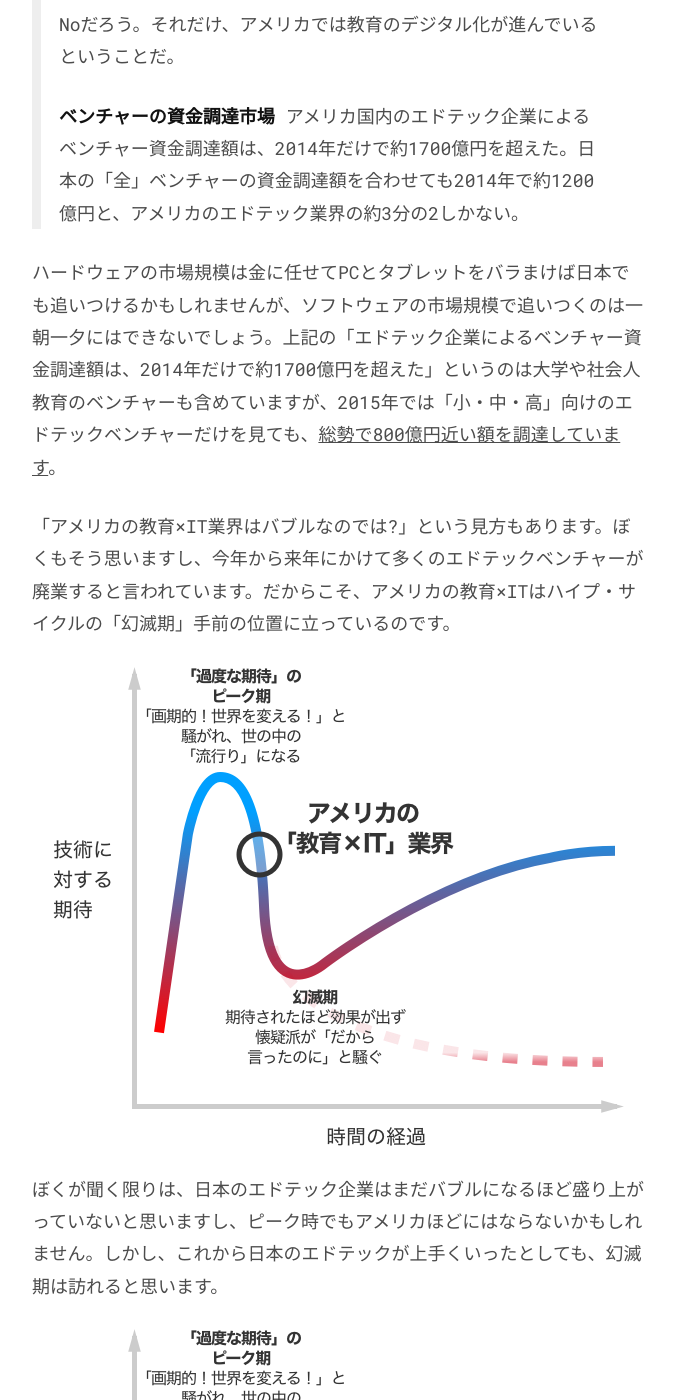
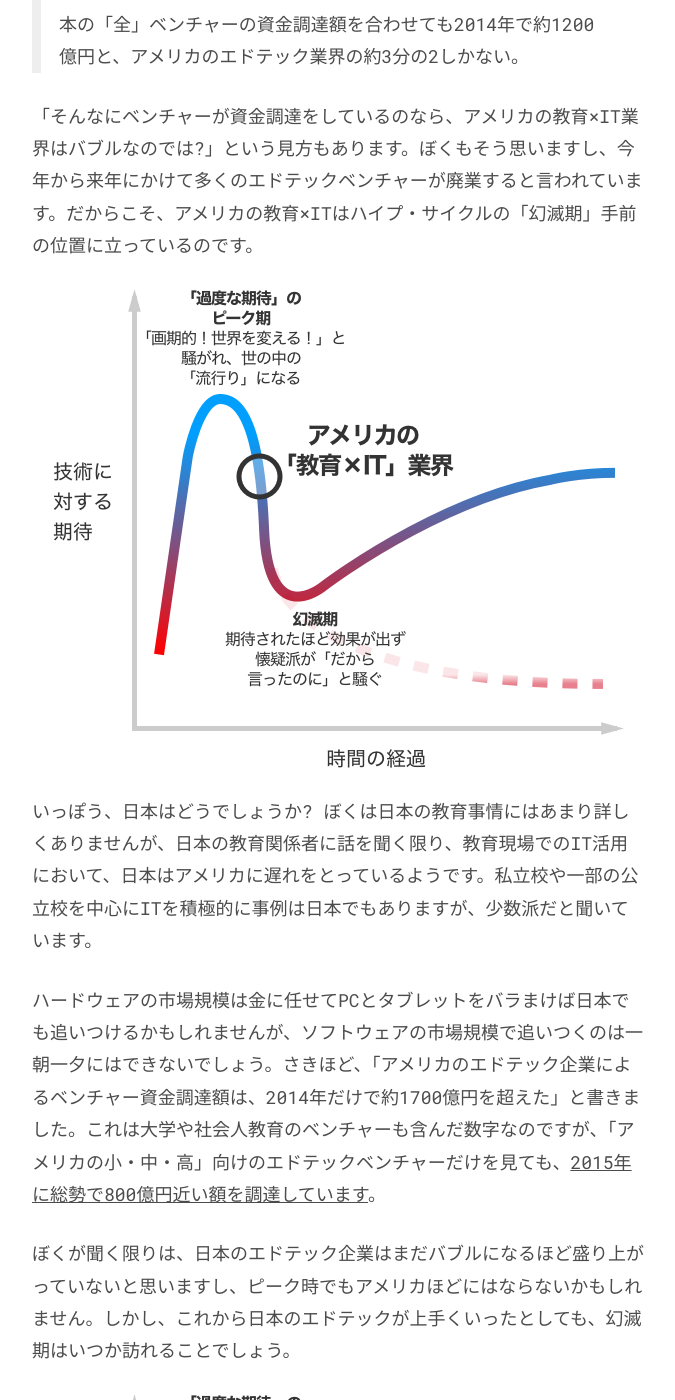
Before and after one commit to chibicode/senseicode, a Jekyll site: the page built from _posts/2016-07-01-edtech-hype-cycle.md, in a window 1280 px wide and 1400 px high, scrolled down 5962 px. Shown: the whole window, without its empty margins (302-977 px from the left). Built offline with Jekyll 4.4.1, drawn with Linux system fonts in a browser that asks for light colours; comment, search, counter and statistics services are not loaded; some of the changed text lies outside the part shown.

Commit message:
:pencil:

```diff
--- a/_posts/2016-07-01-edtech-hype-cycle.md
+++ b/_posts/2016-07-01-edtech-hype-cycle.md
@@ -33,9 +33,9 @@ image: /images/1/edix-1.jpg
 
 しかし、幻滅期を耐えきれば、技術はゆるやかに世の中に浸透していきます。
 
-代表的な例が日本のIT産業です。日本にインターネットがやってきた90年代は「ビジネスのあり方が変わる」ともてはやされましたが、2000年にITバブルが崩壊し、2006年にライブドア・ショックが起きると、ITにたいする世間の目は冷ややかになりました。もしもこの時代に、政府が「プログラミングを義務教育に」などと言っていたら袋叩きにされていたと思います。
+代表的な例が日本のIT産業です。日本にインターネットがやってきた90年代は「ビジネスのあり方が変わる」と一部でもてはやされましたが、2000年にITバブルが崩壊し、2006年にライブドア・ショックが起きると、ITにたいする世間の目は冷ややかになりました。もしもこの時代に、政府が「プログラミングを義務教育に」などと言っていたら袋叩きにされていたと思います。
 
-しかしこれは一過性の問題でした。2010年代に入ると、ソーシャルメディアやスマホの浸透をきっかけに再びIT産業が勢いを盛り返しています。IT産業が幻滅期を乗り越えた今だからこそ、政府も「プログラミングを義務教育に」と大声で言えるのです。
+しかしこれは一過性の問題でした。2010年代に入ると、ソーシャルメディアやスマホの浸透をきっかけにIT産業が再び勢いを盛り返しています。IT産業が幻滅期を乗り越えた今だからこそ、政府も「プログラミングを義務教育に」と大声で言えるのです。
 
 ## ハイプ・サイクル
 
@@ -71,13 +69,16 @@ senseicodeの題材であるプログラミング教育は、「教育現場でI
 >
 > **ベンチャーの資金調達市場** アメリカ国内のエドテック企業によるベンチャー資金調達額は、2014年だけで約1700億円を超えた。日本の「全」ベンチャーの資金調達額を合わせても2014年で約1200億円と、アメリカのエドテック業界の約3分の2しかない。
 
-ハードウェアの市場規模は金に任せてPCとタブレットをバラまけば日本でも追いつけるかもしれませんが、ソフトウェアの市場規模で追いつくのは一朝一夕にはできないでしょう。上記の「エドテック企業によるベンチャー資金調達額は、2014年だけで約1700億円を超えた」というのは大学や社会人教育のベンチャーも含めていますが、2015年では「小・中・高」向けのエドテックベンチャーだけを見ても、[総勢で800億円近い額を調達しています](https://www.edsurge.com/research/special-reports/state-of-edtech-2016/funding)。
-
-「アメリカの教育×IT業界はバブルなのでは?」という見方もあります。ぼくもそう思いますし、今年から来年にかけて多くのエドテックベンチャーが廃業すると言われています。だからこそ、アメリカの教育×ITはハイプ・サイクルの「幻滅期」手前の位置に立っているのです。
+「そんなにベンチャーが資金調達をしているのなら、アメリカの教育×IT業界はバブルなのでは?」という見方もあります。ぼくもそう思いますし、今年から来年にかけて多くのエドテックベンチャーが廃業すると言われています。だからこそ、アメリカの教育×ITはハイプ・サイクルの「幻滅期」手前の位置に立っているのです。
 
 <img src="/images/3/hype-cycle-us-edtech.png" class="no-border" />
 
-ぼくが聞く限りは、日本のエドテック企業はまだバブルになるほど盛り上がっていないと思いますし、ピーク時でもアメリカほどにはならないかもしれません。しかし、これから日本のエドテックが上手くいったとしても、幻滅期は訪れると思います。
+いっぽう、日本はどうでしょうか? ぼくは日本の教育事情にはあまり詳しくありませんが、日本の教育関係者に話を聞く限り、教育現場でのIT活用において、日本はアメリカに遅れをとっているようです。私立校や一部の公立校を中心にITを積極的に事例は日本でもありますが、少数派だと聞いています。
+
+ハードウェアの市場規模は金に任せてPCとタブレットをバラまけば日本でも追いつけるかもしれませんが、ソフトウェアの市場規模で追いつくのは一朝一夕にはできないでしょう。さきほど、「アメリカのエドテック企業によるベンチャー資金調達額は、2014年だけで約1700億円を超えた」と書きました。これは大学や社会人教育のベンチャーも含んだ数字なのですが、「アメリカの小・中・高」向けのエドテックベンチャーだけを見ても、[2015年に総勢で800億円近い額を調達しています](https://www.edsurge.com/research/special-reports/state-of-edtech-2016/funding)。
+
+
+ぼくが聞く限りは、日本のエドテック企業はまだバブルになるほど盛り上がっていないと思いますし、ピーク時でもアメリカほどにはならないかもしれません。しかし、これから日本のエドテックが上手くいったとしても、幻滅期はいつか訪れることでしょう。
 
 <img src="/images/3/hype-cycle-japan-edtech.png" class="no-border" />
 
```
Also changed, not shown: other parts of _posts/2016-07-01-edtech-hype-cycle.md (+2 -4 lines), _posts/2016-06-25-introduction.md (+1 -1 lines), _posts/2016-06-30-cs-vs-programming.md (+9 -7 lines).
